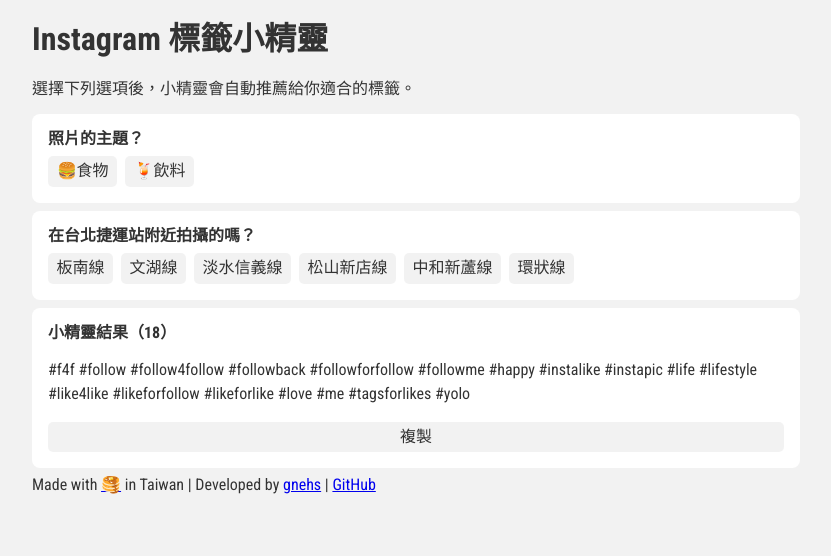
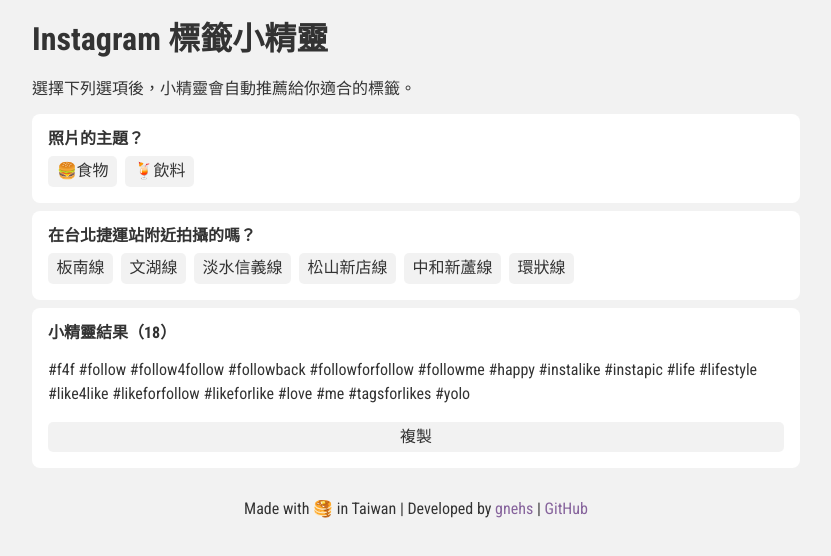
Before and after one commit to gnehs/instagram-hashtag-generator, a Vue app: page / in a window 1280 px wide. Shown: the top 556 px of the page, without its empty margins (224-1055 px from the left). Built offline with nearby package versions, Linux system fonts and the light colour scheme; a web font is replaced by a local one.

Commit message:
updated footer, tags

```diff
--- a/src/components/Footer.vue
+++ b/src/components/Footer.vue
@@ -4,3 +4,13 @@
     | <a href="https://github.com/gnehs/instagram-hashtag-generator" target="_blank">GitHub</a>
   </footer>
 </template>
+<style lang="sass" scoped>
+footer
+  margin: 2em auto
+  text-align: center
+  a
+    color: #86639c
+    text-decoration: none
+    &:hover
+      text-decoration: underline
+</style>
--- a/src/components/Generator.vue
+++ b/src/components/Generator.vue
@@ -84,7 +84,7 @@
                 }]
               },
               { emoji: '🍣', name: '壽司', value: ['sushi', '壽司'] },
-              { emoji: '🥞', name: '鬆餅', value: ['pancake', '蓬蓬鬆餅', '鬆餅', 'パンケーキ', 'pancakes', 'teampancake', 'pancakeday'] },
+              { emoji: '🥞', name: '鬆餅', value: ['Pancake', '蓬蓬鬆餅', '鬆餅', 'パンケーキ', 'Pancakes', 'TeamPancake', 'PancakeDay'] },
               { emoji: '🍕', name: '披薩', value: ['pizza', 'pizzagram', 'pizzeria'] },
               { emoji: '🍔', name: '漢堡', value: ['burger', '漢堡', '美式餐廳', 'hamburger', 'burgers'] },
               { emoji: '🍟', name: '薯條', value: ['fries', 'frenchfries', '炸物', '薯條'] },
```
